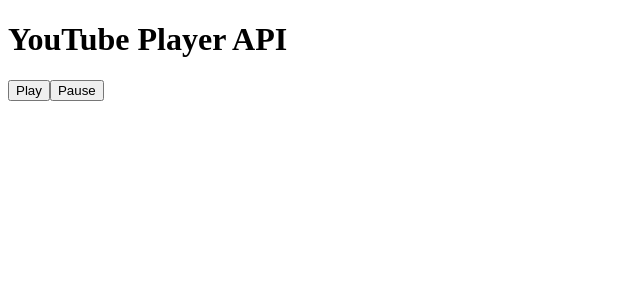
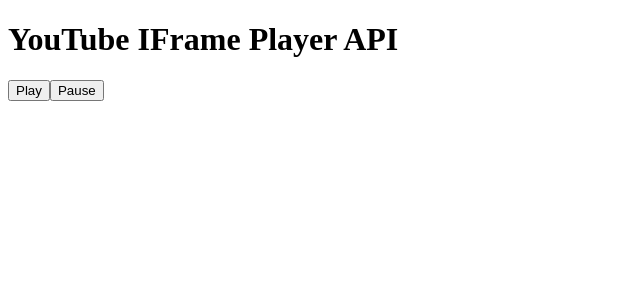
Before and after one commit to m-kawafuji/youtube-iframe-player-api-demo, a Next.js app: page / in a window 1280 px wide. Shown: the top 300 px of the page, without its empty margins (0-640 px from the left). Built offline with nearby package versions, Linux system fonts and the light colour scheme.

Commit message:
Change title

```diff
--- a/package.json
+++ b/package.json
@@ -1,5 +1,5 @@
 {
-  "name": "youtube-player-api",
+  "name": "youtube-iframe-player-api",
   "version": "0.1.0",
   "private": true,
   "scripts": {
--- a/src/app/layout.tsx
+++ b/src/app/layout.tsx
@@ -2,7 +2,7 @@
 import type { Metadata } from "next";
 
 export const metadata: Metadata = {
-  title: "YouTube Player API",
+  title: "YouTube IFrame Player API",
 };
 
 export default function RootLayout({
--- a/src/app/page.tsx
+++ b/src/app/page.tsx
@@ -9,7 +9,7 @@
 
   return (
     <main>
-      <h1>YouTube Player API</h1>
+      <h1>YouTube IFrame Player API</h1>
       <YouTubePlayer
         ref={youtubePlayerRef}
         options={{
```
